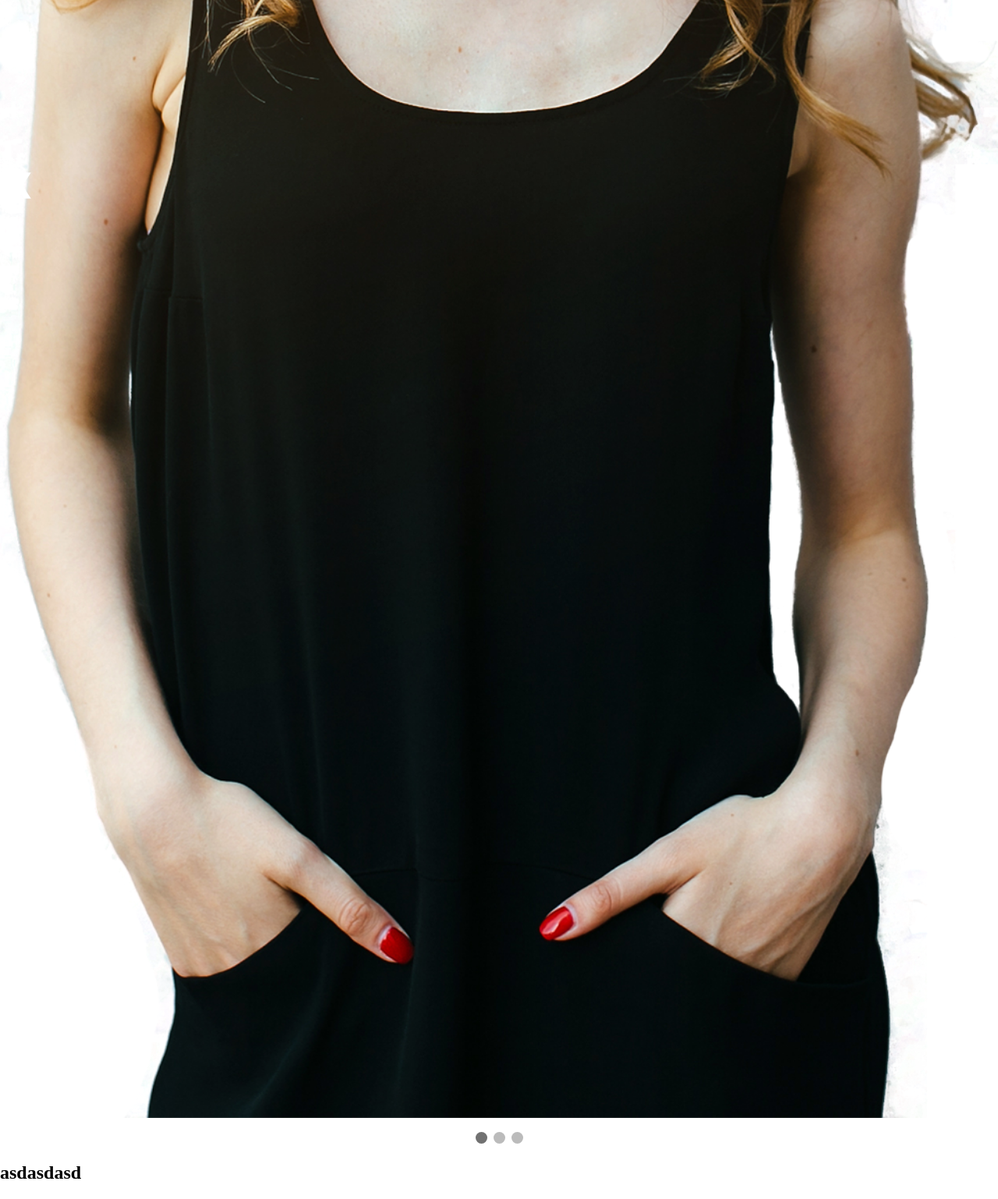
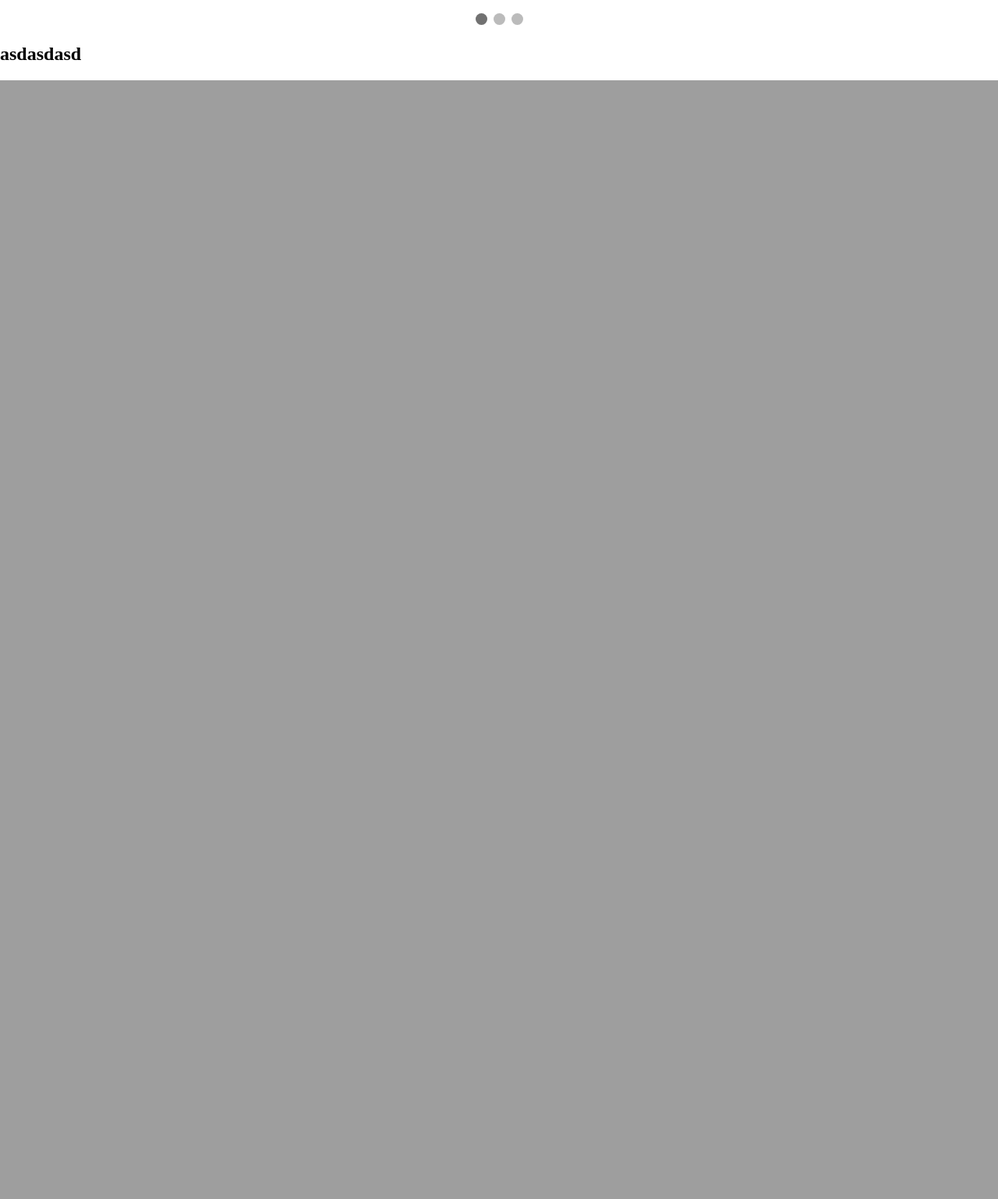
Before and after one commit to kazandaan/Fashion-Shop, a PHP site: page / in a window 1280 px wide. Shown: the part 1025-2563 px from the top of the page at 78% size. After the commit the page ends 1128 px from the top, so only its background shows below. Run offline with PHP 8.4, Linux system fonts and the light colour scheme; some web fonts are replaced.

Commit message:
Initial commit

```diff
--- a/css/carousel.css
+++ b/css/carousel.css
@@ -8,9 +8,9 @@ img {
 /* Slideshow container */
 .slideshow-container {
   width: 100%;
-  margin: auto;
   position: relative;
-
+  overflow: hidden;
+  padding-top: 5%;
 }
 
   /* Next & previous buttons */
--- a/css/general.css
+++ b/css/general.css
@@ -7,6 +7,11 @@ body {
 
 section {
   display: block;
+}
+
+.row {
+  display: flex;
+  flex-wrap: wrap;
 }
 /* .container-fluid {
   padding: 0 0% 0 0%;
@@ -54,12 +59,12 @@ section {
   justify-content: space-between;
   padding: 0 3% 0 3%;
   width:100%;
-  z-index: 5;
   -webkit-box-shadow: 0px 0px 9px 3px rgba(41, 41, 41, .25);
   -moz-box-shadow: 0px 0px 9px 3px rgba(41, 41, 41, .25);
   box-shadow: 0px 0px 9px 3px rgba(41, 41, 41, .25);
   border-bottom: 3px solid none;
   background-color: white;
+  height:10%;
 
 }
 
--- a/index.html
+++ b/index.html
@@ -44,15 +44,12 @@
           <span class="material-icons">favorite_border</span>
           <span class="material-icons">shopping_cart</span>
         </div>
+    </nav>
 
-      </nav>
-    </section>
-
-    <section id="carousel">
     <div class="slideshow-container">
 
-      <div class="mySlides fade">
-        <img src="image/model.png" style="width:100%">
+      <div class="mySlides <fade></fade>">
+        <img src="https://img.jakpost.net/c/2019/03/05/2019_03_05_66925_1551774632._large.jpg" style="width:100%">
       </div>
 
       <div class="mySlides fade">
@@ -72,9 +69,7 @@
         <span class="dot" onclick="currentSlide(2)"></span>
         <span class="dot" onclick="currentSlide(3)"></span>
       </div>
-
     </section>
-
 
     <section id="new-arrival">
         <h2>asdasdasd</h2>
```
